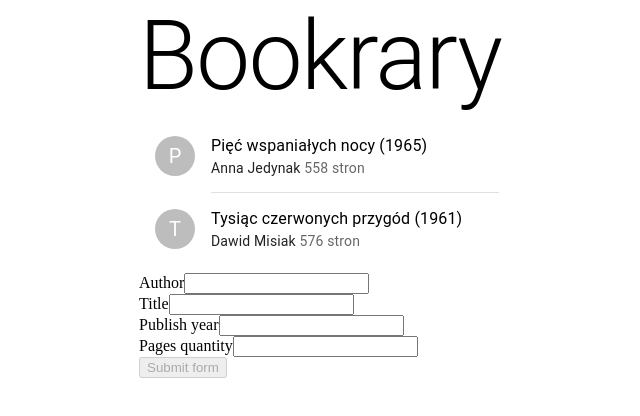
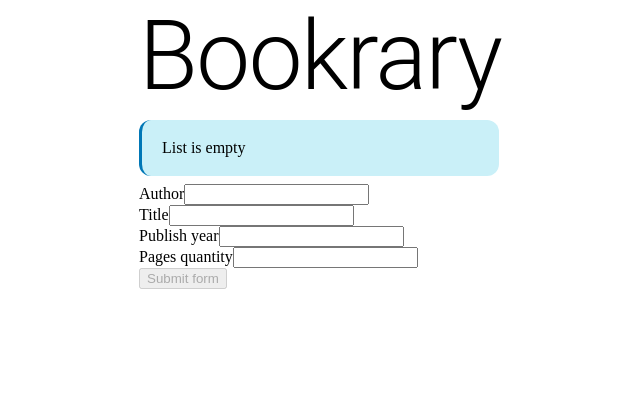
Before and after one commit to justka/bookrary, a React (Create React App) app: page / in a window 1280 px wide. Shown: the top 416 px of the page, without its empty margins (225-865 px from the left). Built offline with nearby package versions, Linux system fonts and the light colour scheme.

Commit message:
add component message and move functions generateRandomBooks etc. to new component ListContent

```diff
--- a/src/components/Forms/Book/CreateUpdate/CreateUpdateBookForm.tsx
+++ b/src/components/Forms/Book/CreateUpdate/CreateUpdateBookForm.tsx
@@ -1,30 +1,30 @@
+import { FORM_FIELD_TYPE } from "constants/formFieldType";
 import { Form } from "ui/Form/Form";
 
 export function CreateUpdateBookForm() {
   const fields = [
     {
-      formFieldType: "input",
-      // TODO: Put formFieldType to constants
+      formFieldType: FORM_FIELD_TYPE.INPUT,
       label: "Author",
       name: "author",
     },
     {
-      formFieldType: "input",
+      formFieldType: FORM_FIELD_TYPE.INPUT,
       label: "Title",
       name: "title",
     },
     {
-      formFieldType: "input",
+      formFieldType: FORM_FIELD_TYPE.INPUT,
       label: "Publish year",
       name: "publishYear",
     },
     {
-      formFieldType: "input",
+      formFieldType: FORM_FIELD_TYPE.INPUT,
       label: "Pages quantity",
       name: "pagesQuantity",
     },
     {
-      formFieldType: "formSubmission",
+      formFieldType: FORM_FIELD_TYPE.FORM_SUBMISSION,
       label: "Submit form",
     },
   ];
--- a/src/components/Lists/Books/BooksList.tsx
+++ b/src/components/Lists/Books/BooksList.tsx
@@ -1,52 +1,12 @@
-import React from "react";
-import { generateRandomBooks } from "./BooksList.utils";
-import {
-  Avatar,
-  Divider,
-  List as ListFromMaterialUi,
-  ListItem,
-  ListItemAvatar,
-  ListItemText,
-  Typography,
-} from "@mui/material";
+import { List as ListFromMaterialUi } from "@mui/material";
+import { ListContent } from "./components/ListContent/ListContent";
 
 export function BooksList() {
-  const listItems = generateRandomBooks({ quantity: 2 });
-
   return (
     <ListFromMaterialUi
       sx={{ bgcolor: "background.paper", maxWidth: 360, width: "100%" }}
     >
-      {/* TODO: Handle empty list */}
-      {listItems.map((item, index, baseArray) => {
-        return (
-          <React.Fragment key={item.title}>
-            <ListItem alignItems="flex-start">
-              <ListItemAvatar>
-                <Avatar alt={item.title} src="/" />
-              </ListItemAvatar>
-              <ListItemText
-                primary={`${item.title} (${item.publishYear})`}
-                secondary={
-                  <>
-                    <Typography
-                      component="span"
-                      sx={{ color: "text.primary", display: "inline" }}
-                      variant="body2"
-                    >
-                      {item.author}
-                    </Typography>
-                    {` ${item.pagesQuantity} stron`}
-                  </>
-                }
-              />
-            </ListItem>
-            {index !== baseArray.length - 1 ? (
-              <Divider component="li" variant="inset" />
-            ) : null}
-          </React.Fragment>
-        );
-      })}
+      <ListContent />
     </ListFromMaterialUi>
   );
 }
--- /dev/null
+++ b/src/components/Lists/Books/components/ListContent/ListContent.tsx
@@ -0,0 +1,48 @@
+import React from "react";
+import { generateRandomBooks } from "./ListContent.utils";
+import {
+  Avatar,
+  Divider,
+  ListItem,
+  ListItemAvatar,
+  ListItemText,
+  Typography,
+} from "@mui/material";
+import { Message } from "ui/Message/Message";
+
+export function ListContent() {
+  const listItems = generateRandomBooks({ quantity: 0 });
+
+  if (listItems.length === 0) {
+    return <Message text="List is empty" />;
+  }
+  return listItems.map((item, index, baseArray) => {
+    return (
+      <React.Fragment key={item.title}>
+        <ListItem alignItems="flex-start">
+          <ListItemAvatar>
+            <Avatar alt={item.title} src="/" />
+          </ListItemAvatar>
+          <ListItemText
+            primary={`${item.title} (${item.publishYear})`}
+            secondary={
+              <>
+                <Typography
+                  component="span"
+                  sx={{ color: "text.primary", display: "inline" }}
+                  variant="body2"
+                >
+                  {item.author}
+                </Typography>
+                {` ${item.pagesQuantity} stron`}
+              </>
+            }
+          />
+        </ListItem>
+        {index !== baseArray.length - 1 ? (
+          <Divider component="li" variant="inset" />
+        ) : null}
+      </React.Fragment>
+    );
+  });
+}
--- /dev/null
+++ b/src/constants/formFieldType.tsx
@@ -0,0 +1,4 @@
+export const FORM_FIELD_TYPE = {
+  FORM_SUBMISSION: "FORM_FIELD_TYPE__FORM_SUBMISSION",
+  INPUT: "FORM_FIELD_TYPE__INPUT",
+};
--- a/src/ui/Form/Form.tsx
+++ b/src/ui/Form/Form.tsx
@@ -1,34 +1,35 @@
+import { FORM_FIELD_TYPE } from "constants/formFieldType";
 import { Form as ReactFinalForm, Field } from "react-final-form";
 
 export function Form({ fields, onSubmit }) {
   return (
     <ReactFinalForm
       onSubmit={onSubmit}
-      render={({ handleSubmit, submitting, pristine }) => (
+      render={({ handleSubmit, pristine, submitting }) => (
         <form onSubmit={handleSubmit}>
           {fields.map((field) => {
             switch (field.formFieldType) {
-              case "input": {
-                //TODO: cases add to consts
+              case FORM_FIELD_TYPE.FORM_SUBMISSION: {
+                return (
+                  <div className="buttons" key={field.label}>
+                    <button disabled={submitting || pristine} type="submit">
+                      {field.label}
+                    </button>
+                  </div>
+                );
+              }
+              case FORM_FIELD_TYPE.INPUT: {
                 return (
                   <div key={field.name}>
                     <label>{field.label}</label>
-                    <Field name={field.name} component="input" type="text" />
-                  </div>
-                );
-              }
-              case "formSubmission": {
-                return (
-                  <div className="buttons" key={field.label}>
-                    <button type="submit" disabled={submitting || pristine}>
-                      {field.label}
-                    </button>
+                    <Field component="input" name={field.name} type="text" />
                   </div>
                 );
               }
               default: {
                 return (
                   <p key="unsupportedFieldTypeKey">Unsupported Field Type</p>
+                  // TODO: Use <Message/> component to display above message
                 );
               }
             }
--- /dev/null
+++ b/src/ui/Message/Message.scss
@@ -0,0 +1,8 @@
+.message {
+  &__container {
+    background-color: #caf0f8;
+    border-left: 3px solid #0077b6;
+    border-radius: 12px;
+    padding: 20px;
+  }
+}
--- /dev/null
+++ b/src/ui/Message/Message.tsx
@@ -0,0 +1,5 @@
+import "./Message.scss";
+
+export function Message({ text }) {
+  return <div className="message__container">{text}</div>;
+}
```
Also changed, not shown: src/components/Lists/Books/components/ListContent/ListContent.utils.tsx (renamed from src/components/Lists/Books/BooksList.utils.tsx).
